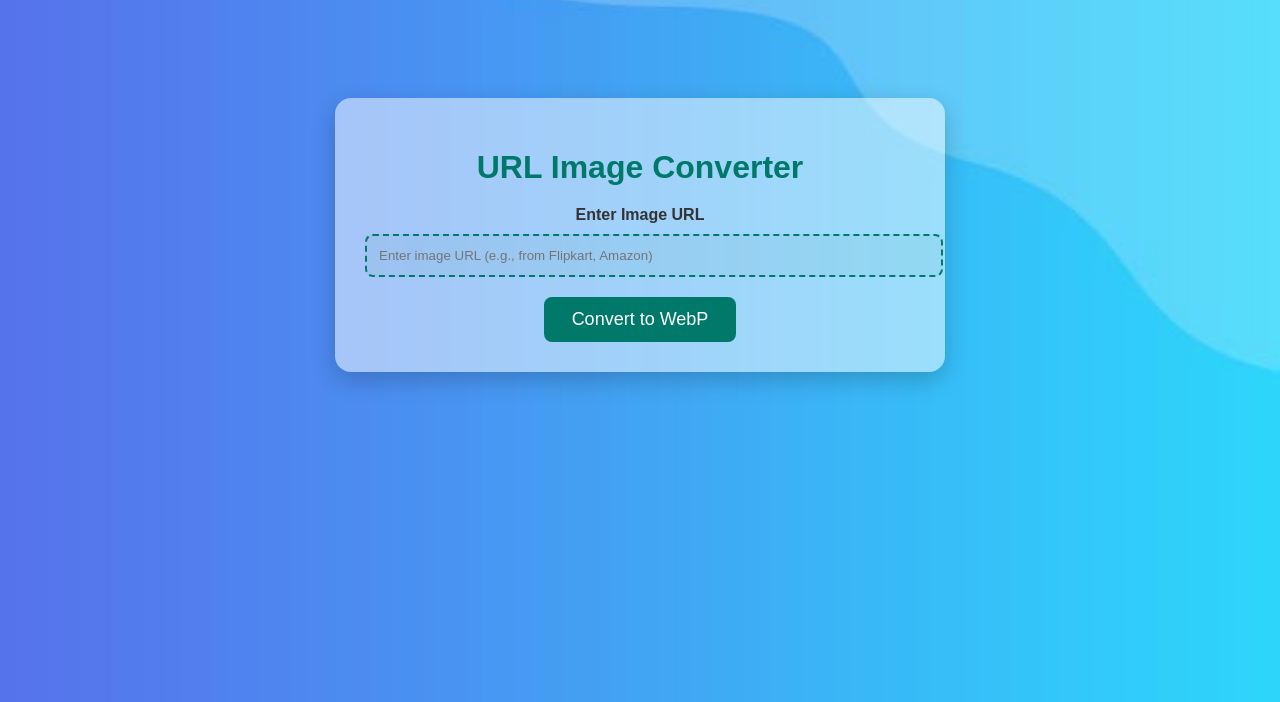
After one commit to adarshxx07/PyImageOptim, a Flask app: page /web_url in a window 1280 px wide. The commit adds this page. Shown: the top 702 px of the page. Run offline with Flask 3, Linux system fonts and the light colour scheme.

Commit message:
created web_url page through

```diff
--- a/app.py
+++ b/app.py
@@ -5,6 +5,8 @@ from flask_bcrypt import bcrypt
 from PIL import Image, ImageEnhance  # Add ImageEnhance for image enhancement
 import os
 import io
+import requests
+from urllib.parse import urlparse
 
 app = Flask(__name__)
 app.secret_key = 'supersecretmre'
@@ -217,5 +219,44 @@ def image_enhancement():
                             original_size=original_size,
                             enhanced_size=enhanced_size)
 
+@app.route('/web_url')
+def web_url():
+    return render_template('web_url.html')
+
+@app.route('/convert_url_image', methods=['POST'])
+def convert_url_image():
+    if 'image_url' not in request.form:
+        flash('No URL provided', 'error')
+        return redirect(url_for('web_url'))
+
+    image_url = request.form['image_url']
+    try:
+        # Download image from URL
+        response = requests.get(image_url)
+        if response.status_code != 200:
+            flash('Failed to fetch image from URL', 'error')
+            return redirect(url_for('web_url'))
+
+        # Get original filename from URL
+        url_path = urlparse(image_url).path
+        original_filename = os.path.basename(url_path)
+        if not original_filename:
+            original_filename = 'image.jpg'
+
+        # Convert to WebP
+        output_filename = os.path.splitext(original_filename)[0] + '.webp'
+        output_path = os.path.join(app.config['CONVERTED_FOLDER'], output_filename)
+
+        # Open image from bytes and convert
+        image = Image.open(io.BytesIO(response.content))
+        image.save(output_path, 'WEBP')
+
+        flash('Image successfully converted!', 'success')
+        return render_template('web_url.html', converted_image=output_filename)
+
+    except Exception as e:
+        flash(f'Error processing image: {str(e)}', 'error')
+        return redirect(url_for('web_url'))
+
 if __name__ == '__main__':
     app.run(host="0.0.0.0", port=5000, debug=True)
--- a/templates/index.html
+++ b/templates/index.html
@@ -145,6 +145,7 @@
                 </a>
             </div>
             <div class="col-lg-3 col-md-6">
+                <a href="{{ url_for('web_url') }}" style="text-decoration: none; color: inherit;">
                     <div class="service-item wow fadeInUp" data-wow-duration="1s" data-wow-delay="0.8s">
                         <div class="icon">
                             <i class="fa fa-headset"></i>
@@ -152,6 +153,7 @@
                         <h4>URL Option</h4>
                         <p>Convert images directly using a URL link.</p>
                     </div>
+                </a>
             </div>
         </div>
     </div>
--- /dev/null
+++ b/templates/web_url.html
@@ -0,0 +1,110 @@
+<!DOCTYPE html>
+<html lang="en">
+<head>
+  <meta charset="UTF-8">
+  <title>URL Image Converter</title>
+  <style>
+    body {
+      font-family: Arial, sans-serif;
+      text-align: center;
+      padding: 50px;
+      background: url("{{ url_for('static', filename='images/service-bg.jpg') }}") no-repeat center center fixed;
+      background-size: cover;
+      background-color: #f4f4f9;
+    }
+    .converter-container {
+      background: rgba(255, 255, 255, 0.5);
+      border-radius: 16px;
+      box-shadow: 0 8px 24px rgba(0, 0, 0, 0.2);
+      max-width: 550px;
+      margin: 40px auto;
+      padding: 30px;
+    }
+    .converter-container h1 {
+      margin-bottom: 20px;
+      color: #00796b;
+    }
+    .form-group {
+      margin-bottom: 20px;
+    }
+    label {
+      font-weight: bold;
+      color: #333;
+      display: block;
+      margin-bottom: 10px;
+    }
+    input[type="url"] {
+      width: 100%;
+      padding: 12px;
+      border: 2px dashed #00796b;
+      border-radius: 8px;
+      background-color: rgba(0, 121, 107, 0.05);
+      outline: none;
+    }
+    input[type="url"]:hover {
+      border-color: #004d40;
+    }
+    .btn {
+      padding: 12px 28px;
+      background: #00796b;
+      color: white;
+      border: none;
+      border-radius: 8px;
+      font-size: 18px;
+      cursor: pointer;
+      transition: background 0.2s;
+    }
+    .btn:hover {
+      background: #004d40;
+    }
+    .result-section {
+      margin-top: 30px;
+      padding: 20px;
+      background: rgba(255, 255, 255, 0.9);
+      border-radius: 12px;
+      box-shadow: 0 4px 16px rgba(0, 0, 0, 0.1);
+    }
+    .result-section h2 {
+      color: #00796b;
+    }
+    .result-section ul {
+      text-align: left;
+      list-style-type: none;
+      padding: 0;
+    }
+    .result-section ul li {
+      margin: 8px 0;
+      color: #333;
+    }
+    a.download-link {
+      text-decoration: none;
+      color: #00796b;
+      font-weight: bold;
+    }
+    a.download-link:hover {
+      text-decoration: underline;
+    }
+  </style>
+</head>
+<body>
+  <div class="converter-container">
+    <h1>URL Image Converter</h1>
+    <form action="/convert_url_image" method="post">
+      <div class="form-group">
+        <label for="image-url">Enter Image URL</label>
+        <input type="url" id="image-url" name="image_url" placeholder="Enter image URL (e.g., from Flipkart, Amazon)" required>
+      </div>
+      <button class="btn" type="submit">Convert to WebP</button>
+    </form>
+
+    {% if converted_image %}
+    <div class="result-section">
+      <h2>Converted Image</h2>
+      <ul>
+        <li><a class="download-link" href="{{ url_for('static', filename='converted/' + converted_image) }}" download>{{ converted_image }}</a></li>
+      </ul>
+    </div>
+    {% endif %}
+  </div>
+</body>
+</html>
```
Lines whose indentation alone changed are shown as unchanged.
